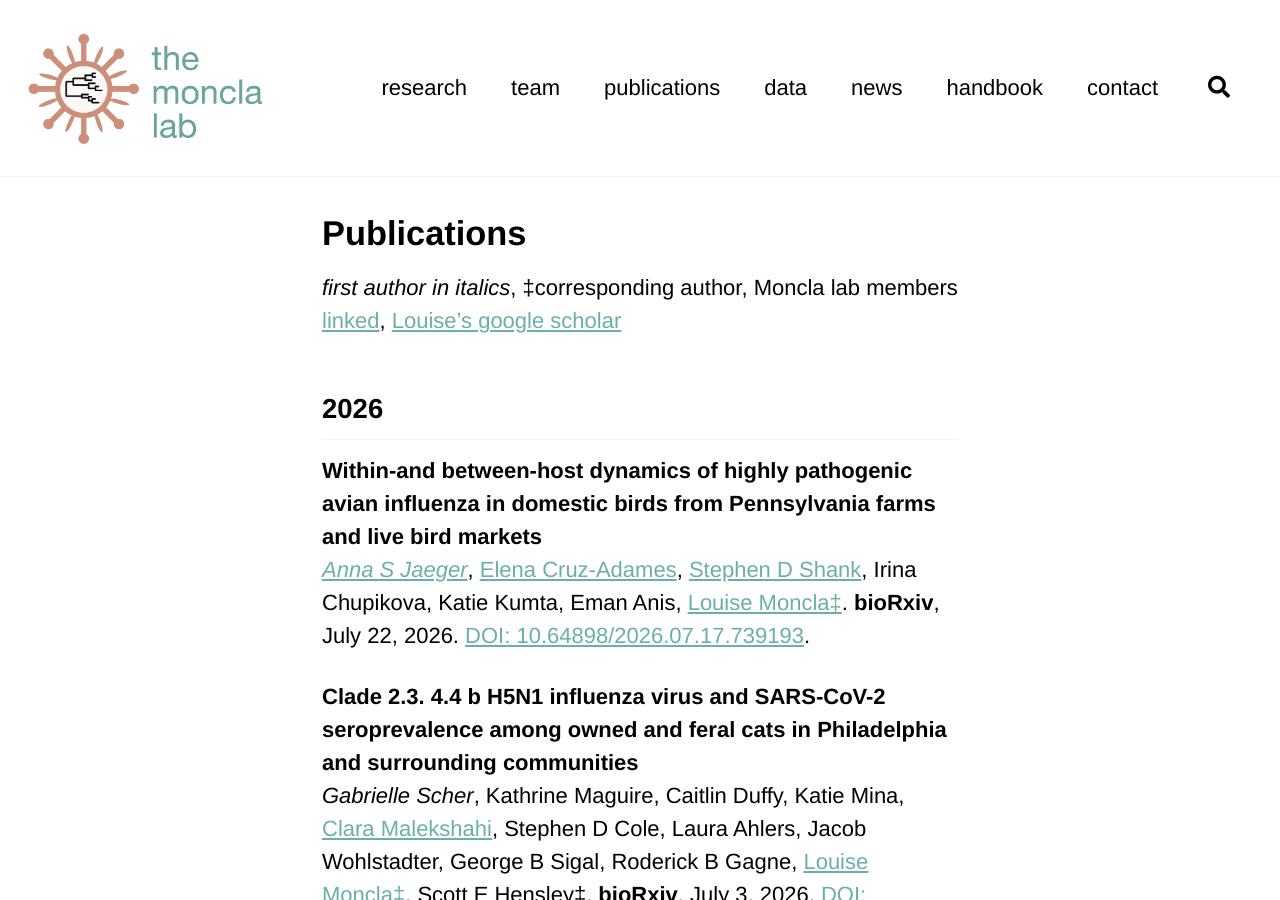
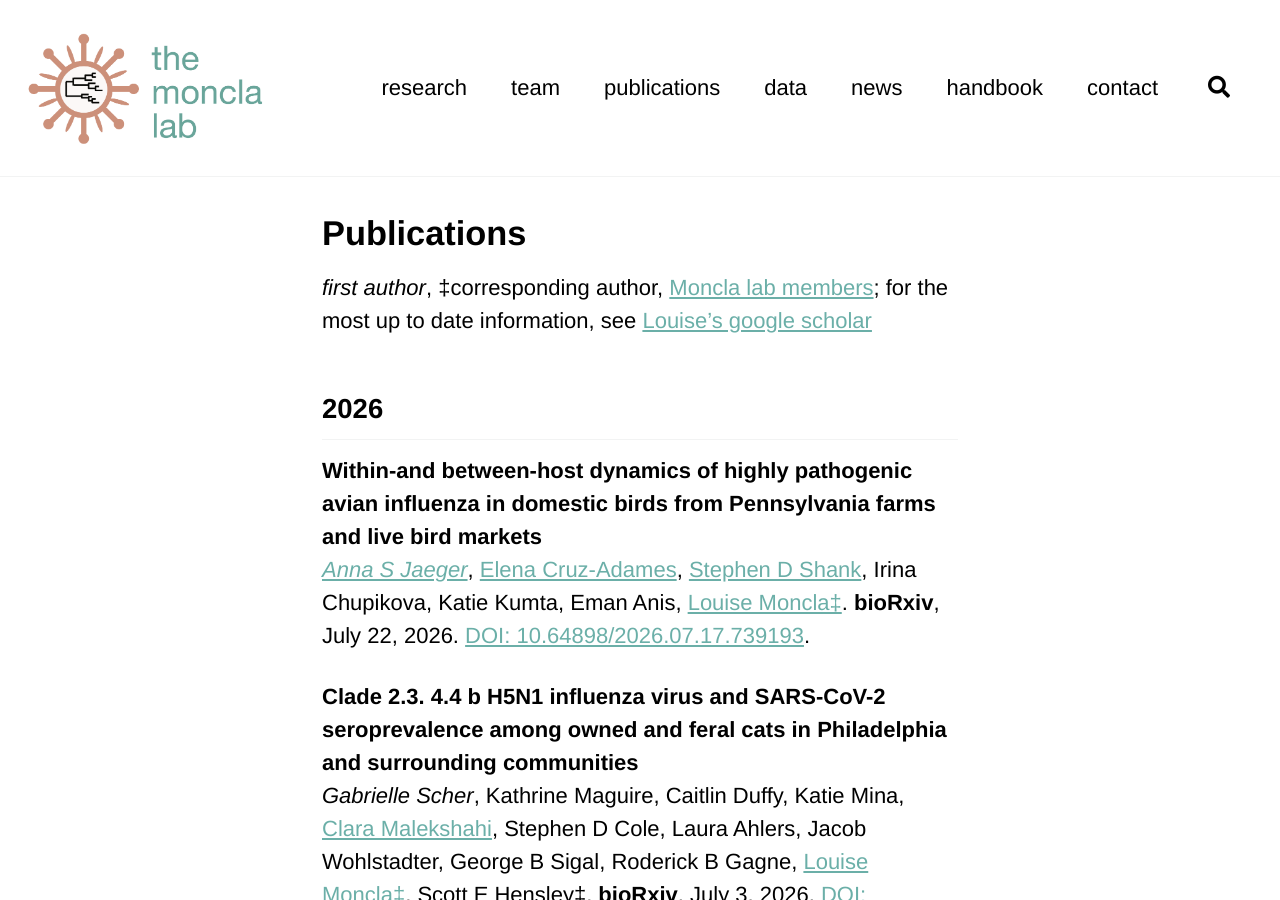
Before and after one commit to lmoncla/monclalab, a Jekyll site: the page built from _pages/publications.md, in a window 1280 px wide and 900 px high. Built offline with Jekyll 4.4.1, drawn with Linux system fonts in a browser that asks for light colours; cached includes are drawn as plain includes; a script that is not in the unit is left out; comment, search, counter and statistics services are not loaded.

Commit message:
finishing touches

```diff
--- a/_pages/publications.md
+++ b/_pages/publications.md
@@ -4,7 +4,7 @@ title: ""
 ---
 # Publications
 
-*first author in italics*, ‡corresponding author, Moncla lab members [linked](https://lmoncla.github.io/monclalab/team/), [Louise's google scholar](https://scholar.google.com/citations?view_op=list_works&hl=en&hl=en&user=_myzKrwAAAAJ&sortby=pubdate)
+*first author*, ‡corresponding author, [Moncla lab members](https://lmoncla.github.io/monclalab/team/); for the most up to date information, see [Louise's google scholar](https://scholar.google.com/citations?view_op=list_works&hl=en&hl=en&user=_myzKrwAAAAJ&sortby=pubdate)
 
 ## 2026
 __Within-and between-host dynamics of highly pathogenic avian influenza in domestic birds from Pennsylvania farms and live bird markets__<br>
```
